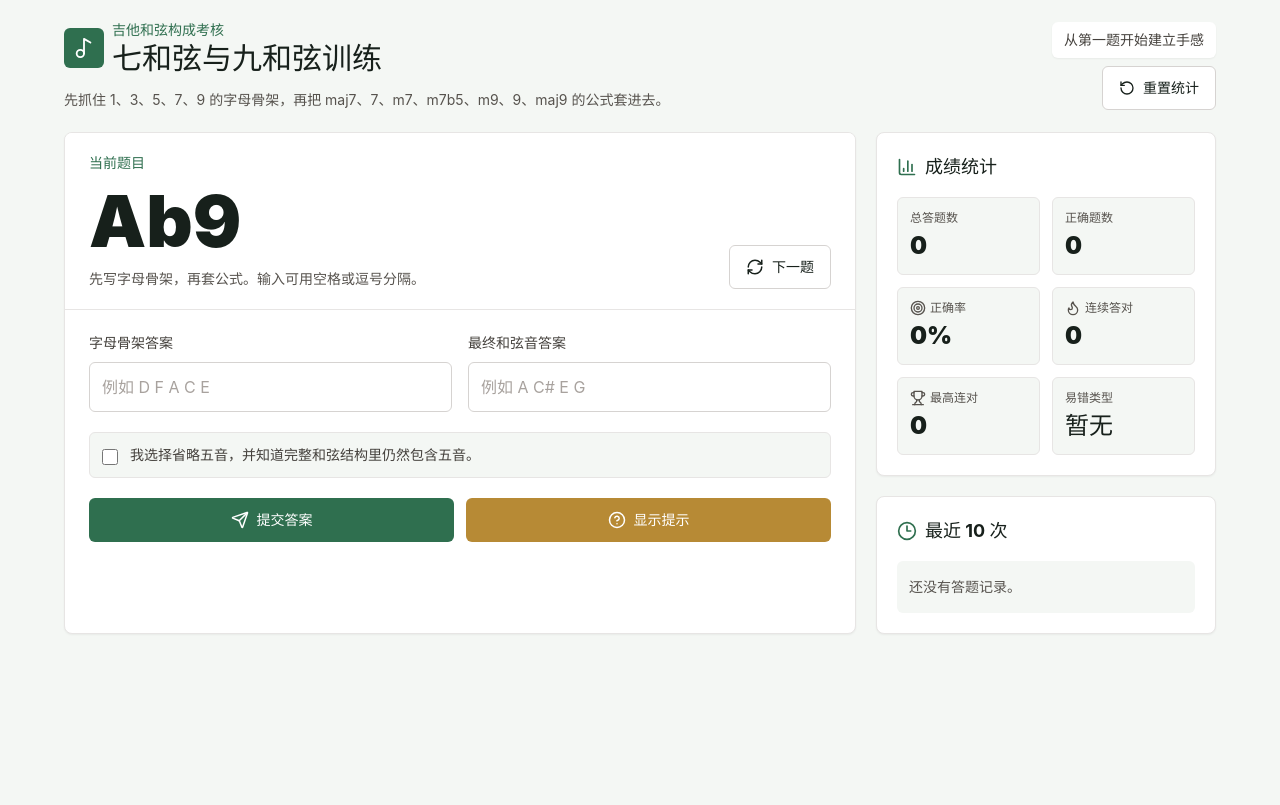
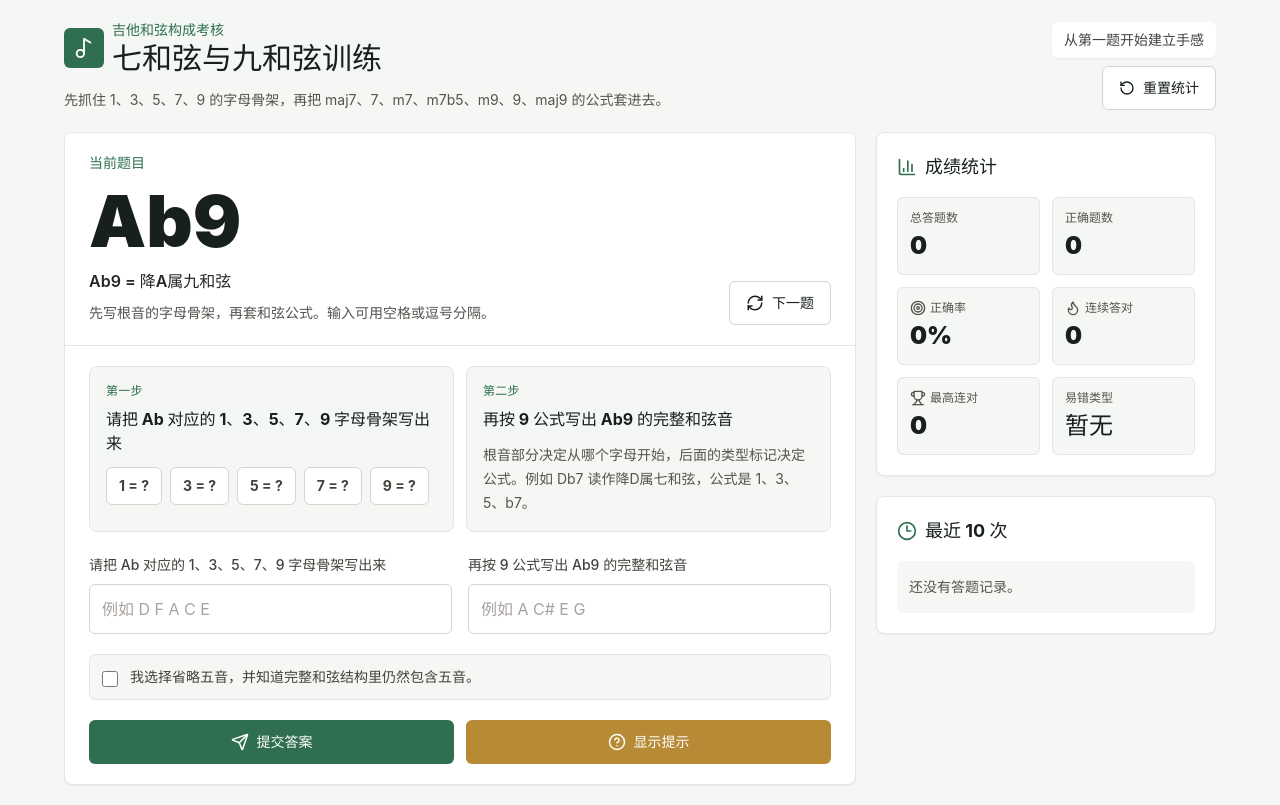
Before and after one commit to cjsecurity/guitar-learning, a React (Vite) app: page / in a window 1280 px wide. Built offline with nearby package versions, Linux system fonts and the light colour scheme.

Commit message:
clarify chord quiz prompts

```diff
--- a/src/components/QuizCard.tsx
+++ b/src/components/QuizCard.tsx
@@ -6,6 +6,9 @@ import {
   buildHint,
   evaluateAnswer,
   formatFormula,
+  getFormulaTaskLabel,
+  getQuestionReading,
+  getSkeletonTaskLabel,
   isNinthChord,
 } from "../utils/musicTheory";
 
@@ -23,6 +26,7 @@ export function QuizCard({ question, onSubmit, onNext }: QuizCardProps) {
   const [result, setResult] = useState<EvaluationResult | null>(null);
 
   const hint = buildHint(question);
+  const skeletonDegrees = isNinthChord(question.type) ? ["1", "3", "5", "7", "9"] : ["1", "3", "5", "7"];
 
   function handleSubmit() {
     const nextResult = evaluateAnswer(question, skeletonInput, finalInput, omitFifth);
@@ -46,8 +50,9 @@ export function QuizCard({ question, onSubmit, onNext }: QuizCardProps) {
         <div className="mt-3 flex flex-col gap-4 sm:flex-row sm:items-end sm:justify-between">
           <div>
             <h1 className="text-6xl font-black tracking-normal text-ink sm:text-7xl">{question.label}</h1>
-            <p className="mt-3 text-sm text-stone-600">
-              先写字母骨架，再套公式。输入可用空格或逗号分隔。
+            <p className="mt-3 text-base font-semibold text-stone-800">{getQuestionReading(question)}</p>
+            <p className="mt-2 max-w-2xl text-sm leading-6 text-stone-600">
+              先写根音的字母骨架，再套和弦公式。输入可用空格或逗号分隔。
             </p>
           </div>
           <button type="button" className="btn-secondary w-full sm:w-auto" onClick={handleNext}>
@@ -58,9 +63,31 @@ export function QuizCard({ question, onSubmit, onNext }: QuizCardProps) {
       </div>
 
       <div className="space-y-5 px-5 py-5 sm:px-6">
+        <div className="grid gap-3 md:grid-cols-2">
+          <div className="rounded-lg border border-stone-200 bg-mist px-4 py-4">
+            <p className="text-xs font-bold uppercase tracking-wide text-leaf">第一步</p>
+            <p className="mt-2 text-base font-bold text-ink">{getSkeletonTaskLabel(question)}</p>
+            <div className="mt-3 flex flex-wrap gap-2">
+              {skeletonDegrees.map((degree) => (
+                <span key={degree} className="rounded-md border border-stone-300 bg-white px-3 py-2 text-sm font-bold text-stone-700">
+                  {degree} = ?
+                </span>
+              ))}
+            </div>
+          </div>
+
+          <div className="rounded-lg border border-stone-200 bg-mist px-4 py-4">
+            <p className="text-xs font-bold uppercase tracking-wide text-leaf">第二步</p>
+            <p className="mt-2 text-base font-bold text-ink">{getFormulaTaskLabel(question)}</p>
+            <p className="mt-3 text-sm leading-6 text-stone-600">
+              根音部分决定从哪个字母开始，后面的类型标记决定公式。例如 Db7 读作降D属七和弦，公式是 1、3、5、b7。
+            </p>
+          </div>
+        </div>
+
         <div className="grid gap-4 md:grid-cols-2">
           <label className="space-y-2">
-            <span className="label">字母骨架答案</span>
+            <span className="label">{getSkeletonTaskLabel(question)}</span>
             <input
               className="input"
               value={skeletonInput}
@@ -70,7 +97,7 @@ export function QuizCard({ question, onSubmit, onNext }: QuizCardProps) {
           </label>
 
           <label className="space-y-2">
-            <span className="label">最终和弦音答案</span>
+            <span className="label">{getFormulaTaskLabel(question)}</span>
             <input
               className="input"
               value={finalInput}
--- a/src/utils/musicTheory.ts
+++ b/src/utils/musicTheory.ts
@@ -97,6 +97,49 @@ export function buildQuestion(root: string, type: ChordType): Question {
   };
 }
 
+export function getRootChineseName(root: string): string {
+  const normalized = normalizeNote(root);
+  const letter = normalized.charAt(0);
+  const accidental = normalized.slice(1);
+
+  if (accidental === "#") {
+    return `升${letter}`;
+  }
+
+  if (accidental === "b") {
+    return `降${letter}`;
+  }
+
+  return letter;
+}
+
+export function getChordTypeChineseName(type: ChordType): string {
+  const names: Record<ChordType, string> = {
+    maj7: "大七和弦",
+    "7": "属七和弦",
+    m7: "小七和弦",
+    m7b5: "半减七和弦",
+    m9: "小九和弦",
+    "9": "属九和弦",
+    maj9: "大九和弦",
+  };
+
+  return names[type];
+}
+
+export function getQuestionReading(question: Question): string {
+  return `${question.label} = ${getRootChineseName(question.root)}${getChordTypeChineseName(question.type)}`;
+}
+
+export function getSkeletonTaskLabel(question: Question): string {
+  const degrees = isNinthChord(question.type) ? "1、3、5、7、9" : "1、3、5、7";
+  return `请把 ${question.root} 对应的 ${degrees} 字母骨架写出来`;
+}
+
+export function getFormulaTaskLabel(question: Question): string {
+  return `再按 ${question.type} 公式写出 ${question.label} 的完整和弦音`;
+}
+
 export function getLetterSkeleton(root: string, includeNine: boolean): string[] {
   const rootLetter = normalizeNote(root).charAt(0);
   const rootIndex = LETTERS.indexOf(rootLetter);
@@ -177,8 +220,8 @@ export function buildHint(question: Question): string[] {
   const answer = getChordNotes(question);
 
   const hint = [
-    `${question.root} 的字母骨架是 ${skeleton.join(" ")}。`,
-    `${question.type} 公式是 ${formula.join(" ")}。`,
+    `${question.root} 的 ${includeNine ? "1、3、5、7、9" : "1、3、5、7"} 字母骨架是 ${skeleton.join(" ")}。`,
+    `${question.type}（${getChordTypeChineseName(question.type)}）公式是 ${formula.join(" ")}。`,
   ];
 
   if (altered.length > 0) {
```
